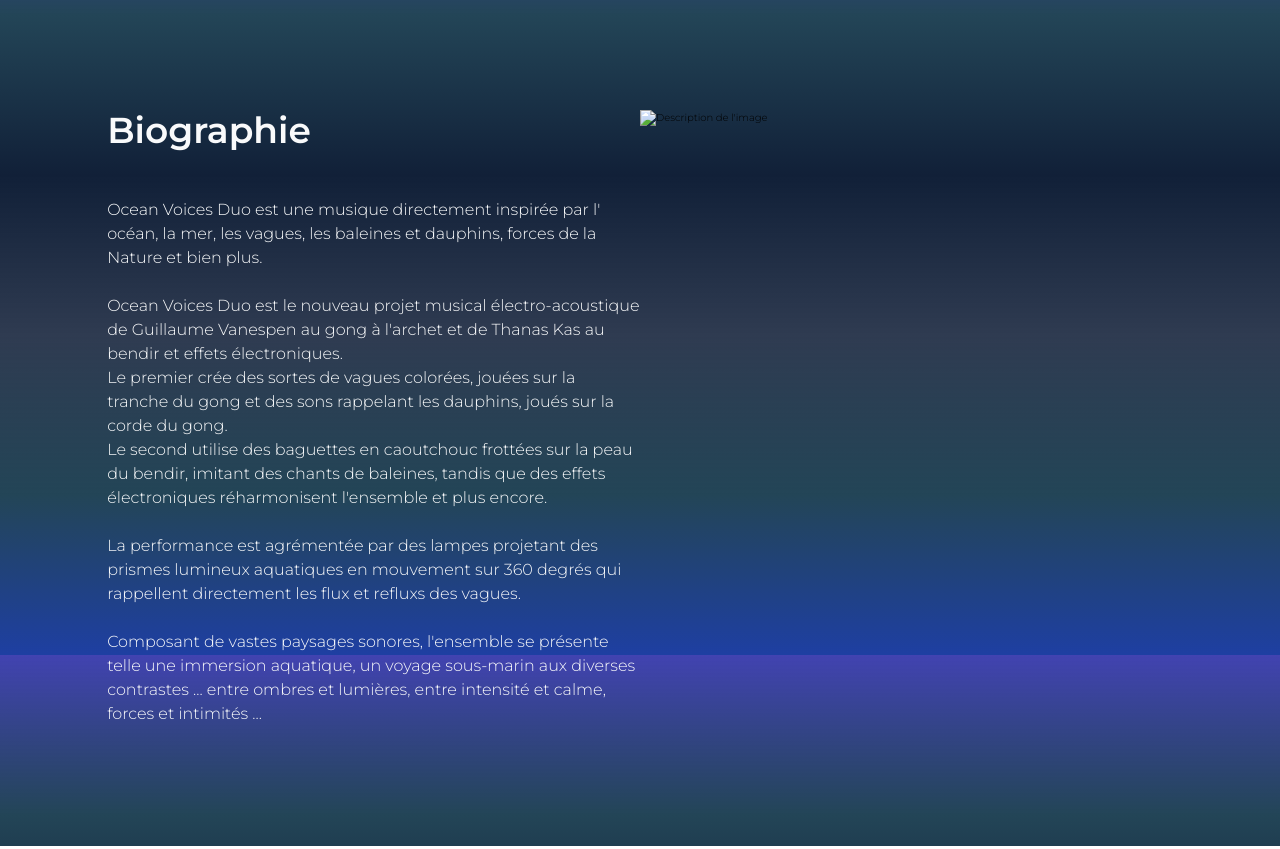
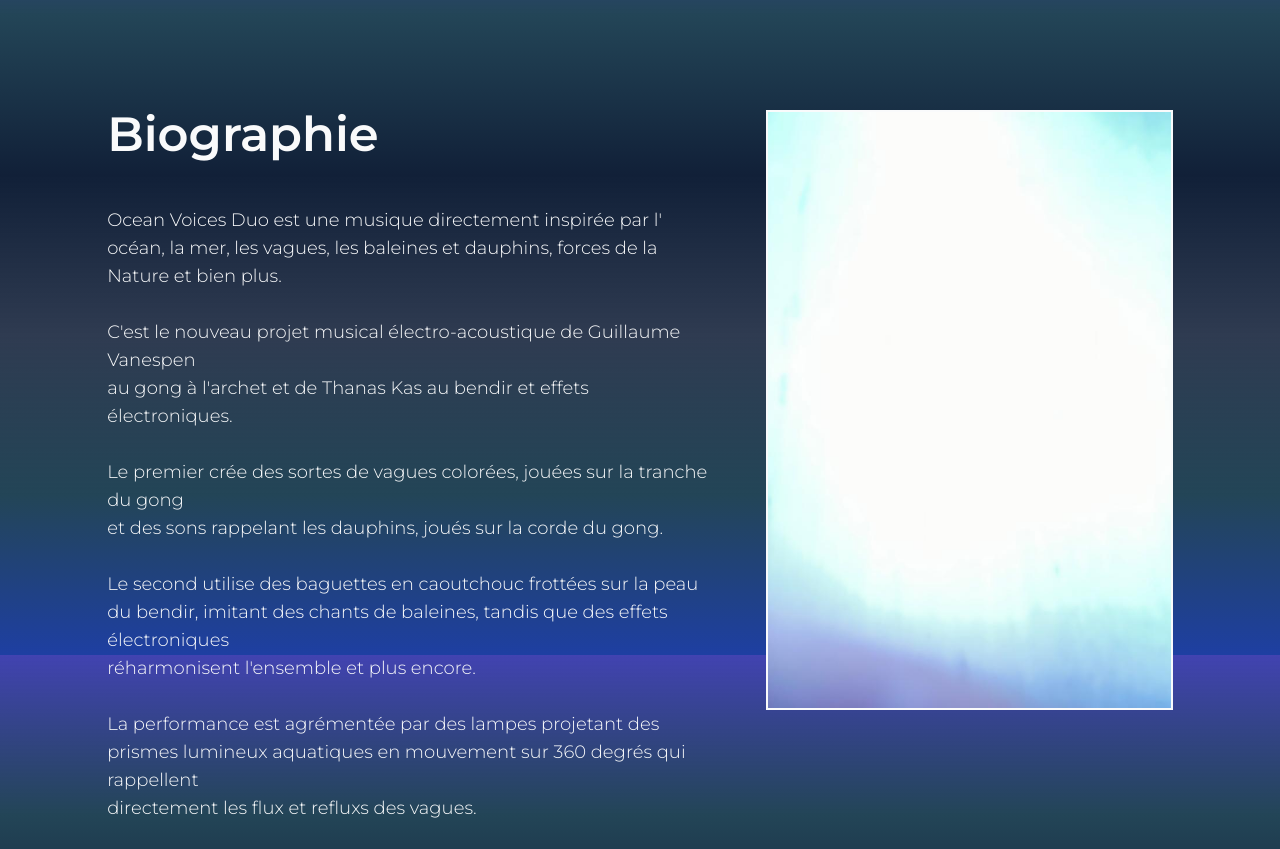
Before and after one commit to mirkobozzetto/ocean-voices-duo, a website: page src/index.html in a window 1280 px wide. Shown: the part 945-1794 px from the top of the page. Drawn offline with nearby package versions, Linux system fonts and the light colour scheme.

Commit message:
test 1 img  + text layer desktop

```diff
--- a/src/index.html
+++ b/src/index.html
@@ -137,44 +137,44 @@
         id="bio"
       >
         <!-- Conteneur du texte -->
-        <div class="md:w-1/2">
-          <h2 class="text-gray-50 text-2xl md:text-4xl font-semibold mb-12">
+        <div class="md:w-3/5 mr-12">
+          <h2 class="text-gray-50 text-xl md:text-5xl font-semibold mb-12">
             Biographie
           </h2>
 
           <div class="text-sm md:text-base max-w-prose">
-            <p class="text-gray-50">
+            <p class="text-gray-50 md:text-lg">
               Ocean Voices Duo est une musique directement inspirée par l'
               océan, la mer, les vagues, les baleines et dauphins, forces de la
               Nature et bien plus.<br /><br />
-              Ocean Voices Duo est le nouveau projet musical électro-acoustique
-              de Guillaume Vanespen au gong à l'archet et de Thanas Kas au
-              bendir et effets électroniques. <br />
+              C'est le nouveau projet musical électro-acoustique de Guillaume
+              Vanespen <br />au gong à l'archet et de Thanas Kas au bendir et
+              effets électroniques. <br /><br />
               Le premier crée des sortes de vagues colorées, jouées sur la
-              tranche du gong et des sons rappelant les dauphins, joués sur la
-              corde du gong. <br />
+              tranche du gong <br />et des sons rappelant les dauphins, joués
+              sur la corde du gong. <br /><br />
               Le second utilise des baguettes en caoutchouc frottées sur la peau
               du bendir, imitant des chants de baleines, tandis que des effets
-              électroniques réharmonisent l'ensemble et plus encore.
+              électroniques <br />réharmonisent l'ensemble et plus encore.
               <br /><br />
               La performance est agrémentée par des lampes projetant des prismes
               lumineux aquatiques en mouvement sur 360 degrés qui rappellent
-              directement les flux et refluxs des vagues. <br /><br />
+              <br />directement les flux et refluxs des vagues. <br /><br />
               Composant de vastes paysages sonores, l'ensemble se présente telle
               une immersion aquatique, un voyage sous-marin aux diverses
-              contrastes ... entre ombres et lumières, entre intensité et calme,
-              forces et intimités ... <br />
+              contrastes ... <br />Entre ombres et lumières, entre intensité et
+              calme, forces et intimités ... <br />
               <br /><br /><br /><br /><br />
             </p>
           </div>
         </div>
 
         <!-- Conteneur de l'image (à remplir avec le bon lien et le bon alt) -->
-        <div class="hidden md:block md:w-1/2">
+        <div class="hidden md:block md:w-2/5 mb-12">
           <img
-            src="path_to_your_desktop_image.jpg"
-            alt="Description de l'image"
-            class="w-full h-auto"
+            src="./img/dcba6469-eff4-4a09-b96f-0bfafcbadc0d.jpg"
+            alt="Guillaume Vanespen & Thanas Kas"
+            class="w-[100%] h-[75vh] border-2 border-gray-50 object-cover object-center"
           />
         </div>
       </section>
--- a/src/input.css
+++ b/src/input.css
@@ -35,6 +35,7 @@ body {
 
 .custom-backdrop-nav-effect {
   background: rgba(28, 106, 126, 0.8);
+  /* background: rgba(50, 121, 139, 0.6); */
   backdrop-filter: brightness(160%) blur(7px);
   letter-spacing: 0.2rem;
 }
```
Also changed, not shown: dist/output.css, src/img/dcba6469-eff4-4a09-b96f-0bfafcbadc0d.jpg (added), 1 other file.
